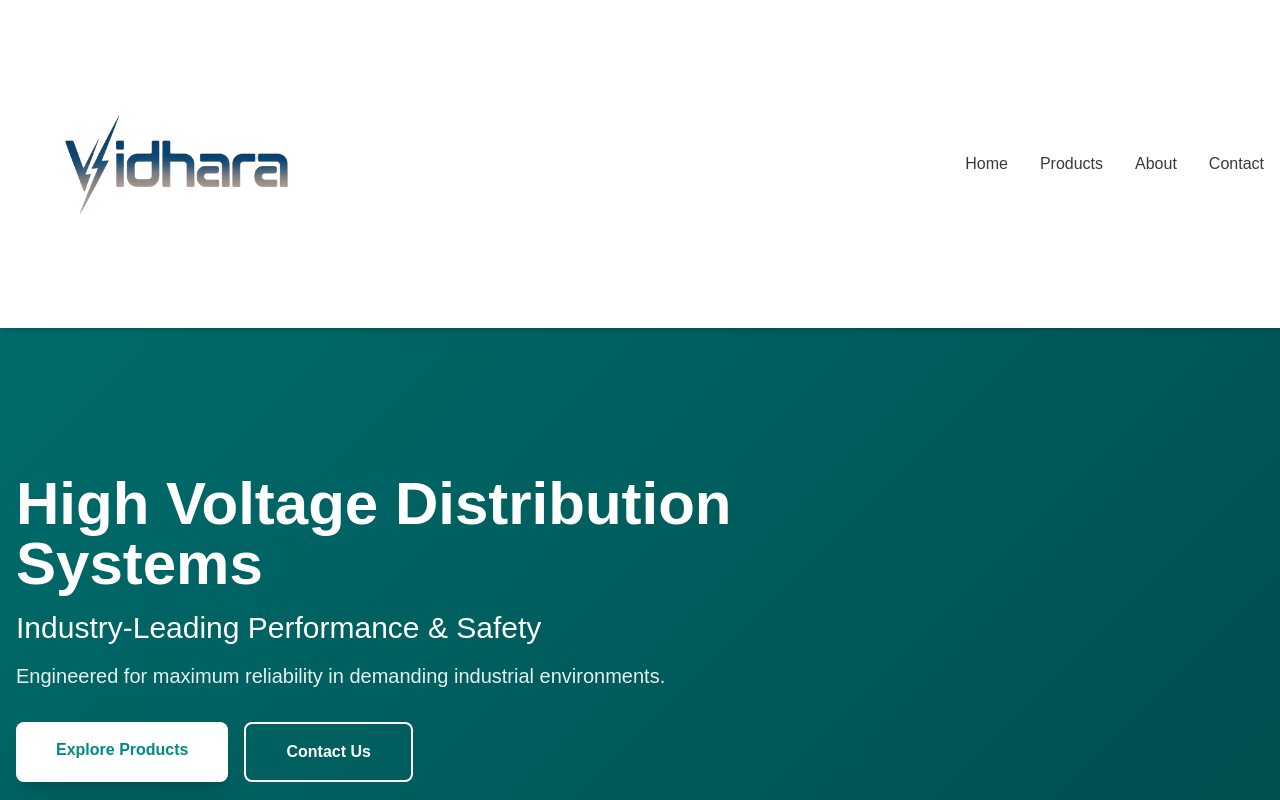
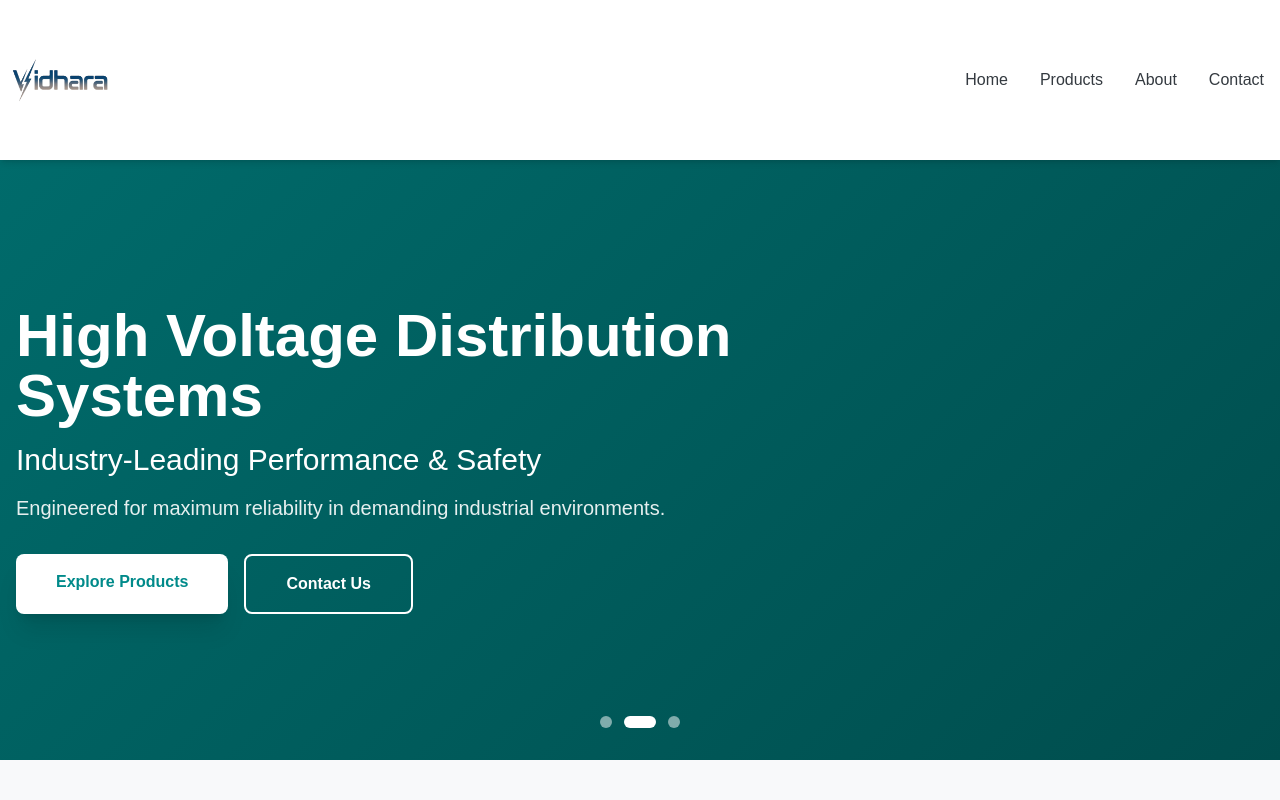
Before and after one commit to alagundianjaney2-sys/Webiste, a Next.js app: page / in a window 1280 px wide. Shown: the top 800 px of the page. Built offline with nearby package versions, Linux system fonts and the light colour scheme.

Commit message:
UI: reduce header height and shift logo left

```diff
--- a/components/Header.tsx
+++ b/components/Header.tsx
@@ -11,14 +11,14 @@ export default function Header() {
 
   return (
     <header className="bg-white shadow-md sticky top-0 z-50">
-      <div className="container mx-auto px-4 py-1">
+      <div className="container mx-auto px-4 py-0">
         <div className="flex justify-between items-center">
           {/* Logo */}
           <Link href="/" className="flex items-center">
             <img
               src="/logo.jpeg"
               alt="Electric Switchgear Solutions"
-              className="h-80 w-auto object-contain"
+              className="h-40 md:h-40 w-auto object-contain -ml-4 md:-ml-6"
             />
           </Link>
 
```
